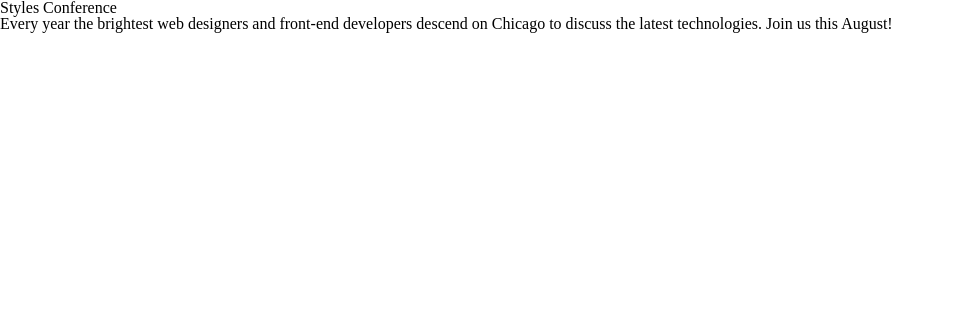
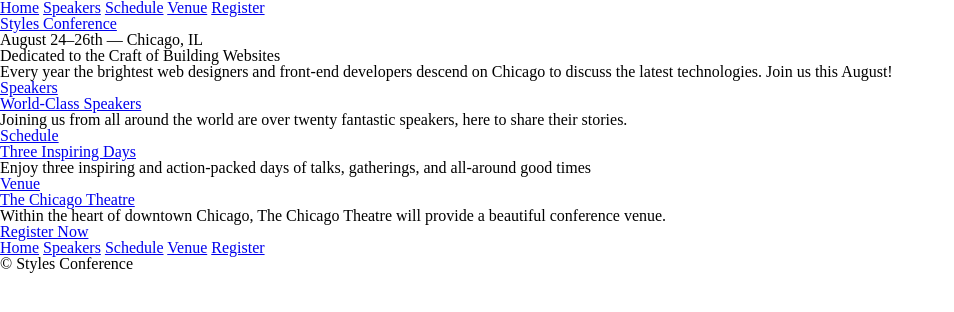
Before and after one commit to ray-flores/hello-world, a plain HTML site: page lighthouse-html-fundamentals/index.html in a window 1280 px wide. Shown: the whole page, without its empty margins (0-954 px from the left). Drawn offline with Linux system fonts and the light colour scheme.

Commit message:
Buildingfirst html site

```diff
--- a/lighthouse-html-fundamentals/index.html
+++ b/lighthouse-html-fundamentals/index.html
@@ -6,7 +6,69 @@
     <link rel="stylesheet" href="assets/stylesheets/main.css">
 </head>
   <body>
-    <h1>Styles Conference</h1>
+    <header>
+
+      <nav>
+        <a href="index.html">Home</a>
+        <a href="speakers.html">Speakers</a>
+        <a href="schedule.html">Schedule</a>
+        <a href="venue.html">Venue</a>
+        <a href="register.html">Register</a>
+      </nav>
+
+      <h1>
+	<a href="index.html">Styles Conference</a>
+      </h1>
+      <h3>August 24&ndash;26th &mdash; Chicago, IL</h3>
+
+    </header>
+
+  <section>
+    <h2>Dedicated to the Craft of Building Websites</h2>
     <p>Every year the brightest web designers and front-end developers descend on Chicago to discuss the latest technologies. Join us this August!</p>
+  </section>
+
+  <section>
+
+    <section>
+      <a href="speakers.html">
+        <h5>Speakers</h5>
+        <h3>World-Class Speakers</h3>
+      </a>
+        <p>Joining us from all around the world are over twenty fantastic speakers, here to share their stories.</p>
+    </section>
+
+    <section>
+      <a href="schedule.html">
+        <h5>Schedule</h5>
+        <h3>Three Inspiring Days</h5>
+      </a>
+        <p>Enjoy three inspiring and action-packed days of talks, gatherings, and all-around good times</p
+    </section>
+
+    <section>
+      <a href="venue.html">
+        <h5>Venue</h5>
+        <h3>The Chicago Theatre</h3>
+      </a>
+        <p>Within the heart of downtown Chicago, The Chicago Theatre will provide a beautiful conference venue.</p>
+      <a href="register.html">Register Now</a>
+    </section>
+
+  </section>
+
+  <footer>
+
+    <nav>
+      <a href="index.html">Home</a>
+      <a href="speakers.html">Speakers</a>
+      <a href="schedule.html">Schedule</a>
+      <a href="venue.html">Venue</a>
+      <a href="register.html">Register</a>
+    </nav>
+
+    <small>&copy; Styles Conference</small>
+  </footer>
+
   </body>
 </html>
```
Also changed, not shown: lighthouse-html-fundamentals/register.html (added), lighthouse-html-fundamentals/schedule.html (added), lighthouse-html-fundamentals/speakers.html (added), lighthouse-html-fundamentals/venue.html (added).
